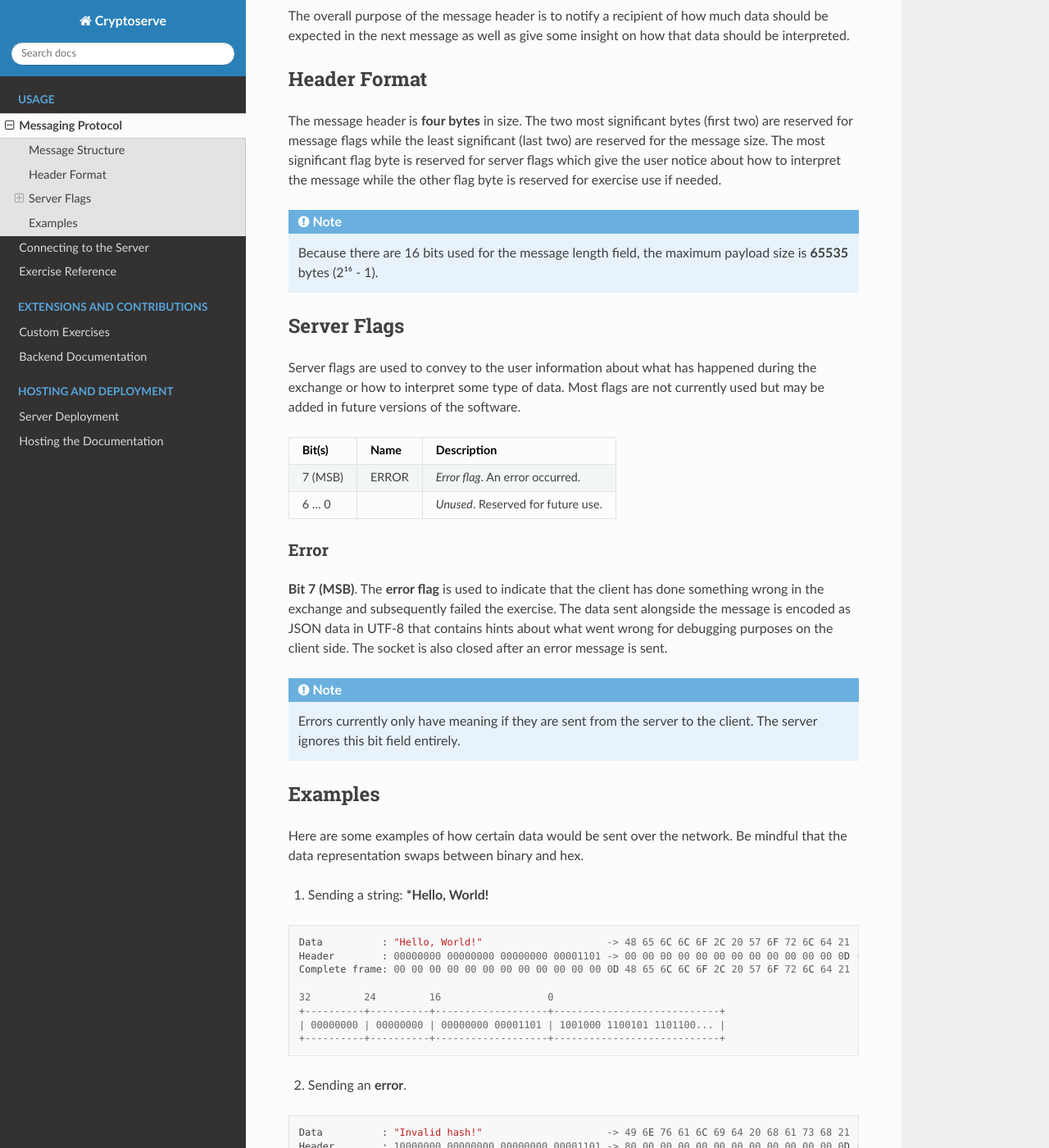
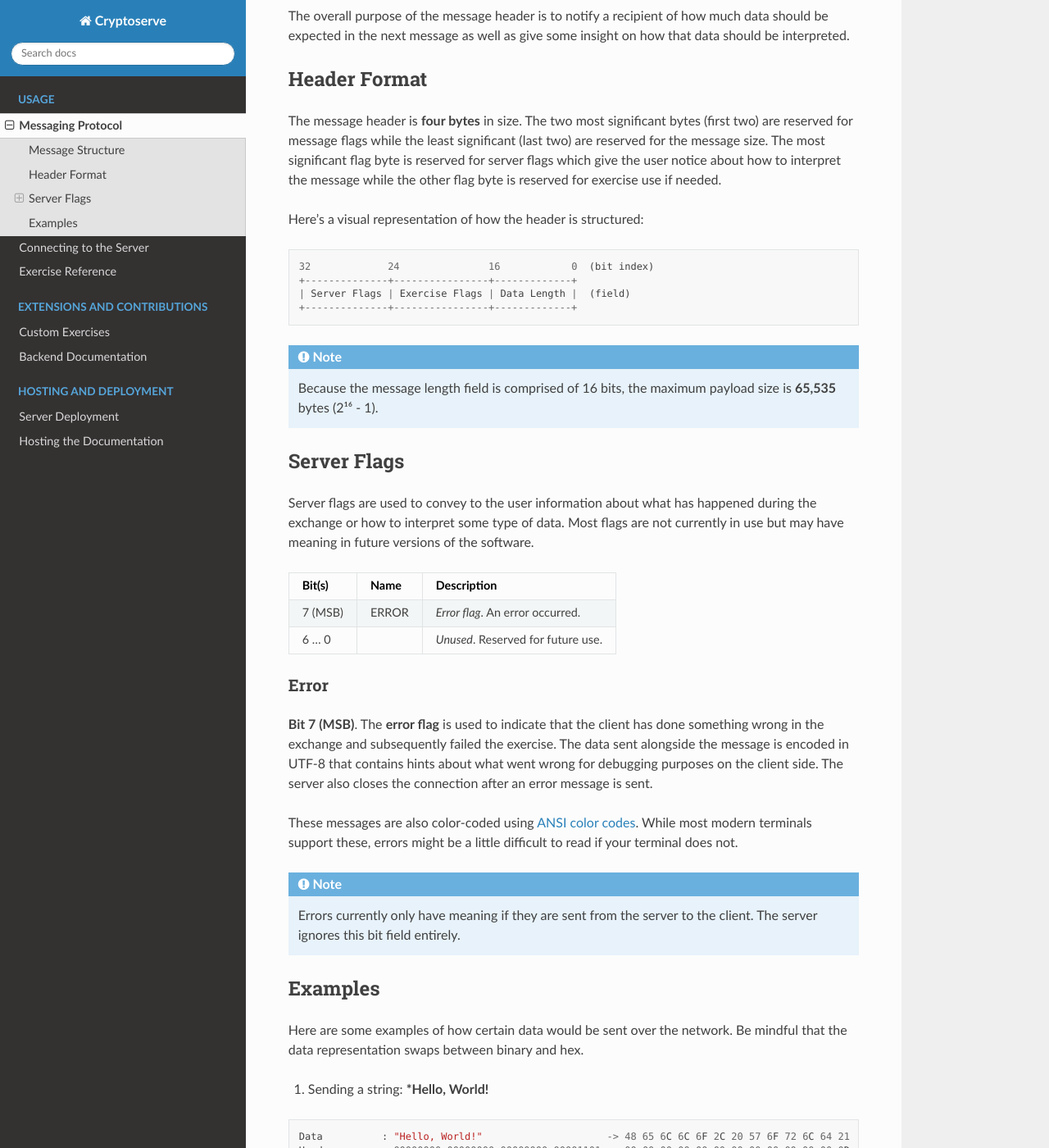
Before and after one commit to PeanutButterRat/cryptoserve, a Sphinx documentation site: the page built from docs/source/usage/protocol.rst, in a window 1280 px wide and 1400 px high, scrolled down 424 px. Shown: the whole window at 82% size. Built offline with Sphinx 7.4.7 and the Read the Docs theme 3.1.0, drawn with Linux system fonts in a browser that asks for light colours; some of the changed text lies outside the part shown.

Commit message:
Clean up protocol documentation

```diff
--- a/docs/source/usage/protocol.rst
+++ b/docs/source/usage/protocol.rst
@@ -28,14 +28,23 @@ while the least significant (last two) are reserved for the message size. The mo
 server flags which give the user notice about how to interpret the message while the other flag byte is reserved for
 exercise use if needed.
 
-.. note::  Because there are 16 bits used for the message length field, the maximum payload size is **65535** bytes (2¹⁶ - 1).
+Here's a visual representation of how the header is structured:
+
+::
+
+   32             24               16            0  (bit index)
+   +--------------+----------------+-------------+
+   | Server Flags | Exercise Flags | Data Length |  (field)
+   +--------------+----------------+-------------+
+
+.. note::  Because the message length field is comprised of 16 bits, the maximum payload size is **65,535** bytes (2¹⁶ - 1).
 
 
 Server Flags
 ------------
 
 Server flags are used to convey to the user information about what has happened during the exchange or how to
-interpret some type of data. Most flags are not currently used but may be added in future versions of the software.
+interpret some type of data. Most flags are not currently in use but may have meaning in future versions of the software.
 
 =========  =====  ===================================
 Bit(s)     Name   Description
@@ -48,9 +57,11 @@ Error
 ^^^^^
 
 **Bit 7 (MSB)**. The **error flag** is used to indicate that the client has done something wrong in the exchange and
-subsequently failed the exercise. The data sent alongside the message is encoded as JSON data in UTF-8
-that contains hints about what went wrong for debugging purposes on the client side. The socket is also closed after an
-error message is sent.
+subsequently failed the exercise. The data sent alongside the message is encoded in UTF-8 that contains hints about
+what went wrong for debugging purposes on the client side. The server also closes the connection after an error message is sent.
+
+These messages are also color-coded using `ANSI color codes <https://en.wikipedia.org/wiki/ANSI_escape_code>`_. While most modern terminals
+support these, errors might be a little difficult to read if your terminal does not.
 
 .. note:: Errors currently only have meaning if they are sent from the server to the client. The server ignores this bit field entirely.
 
```
Also changed, not shown: other parts of docs/source/usage/protocol.rst (+1 -1 lines).
